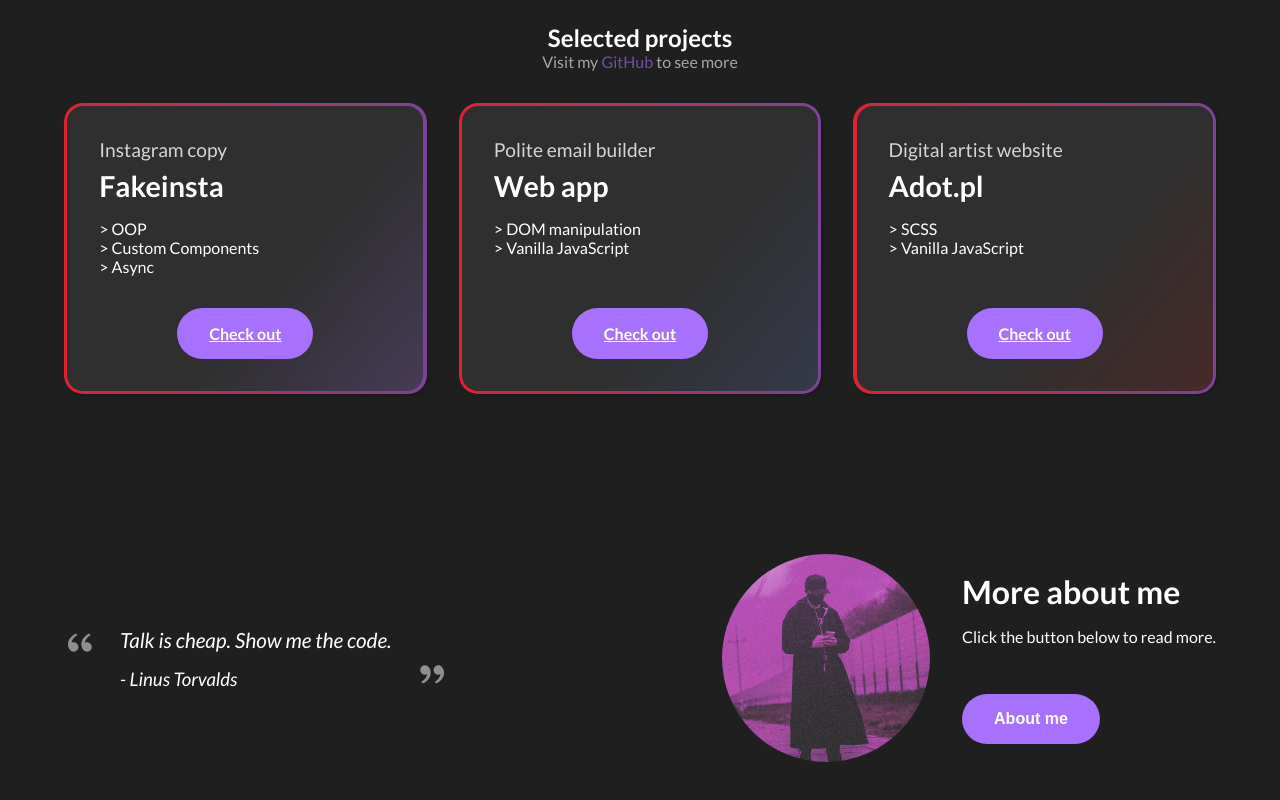
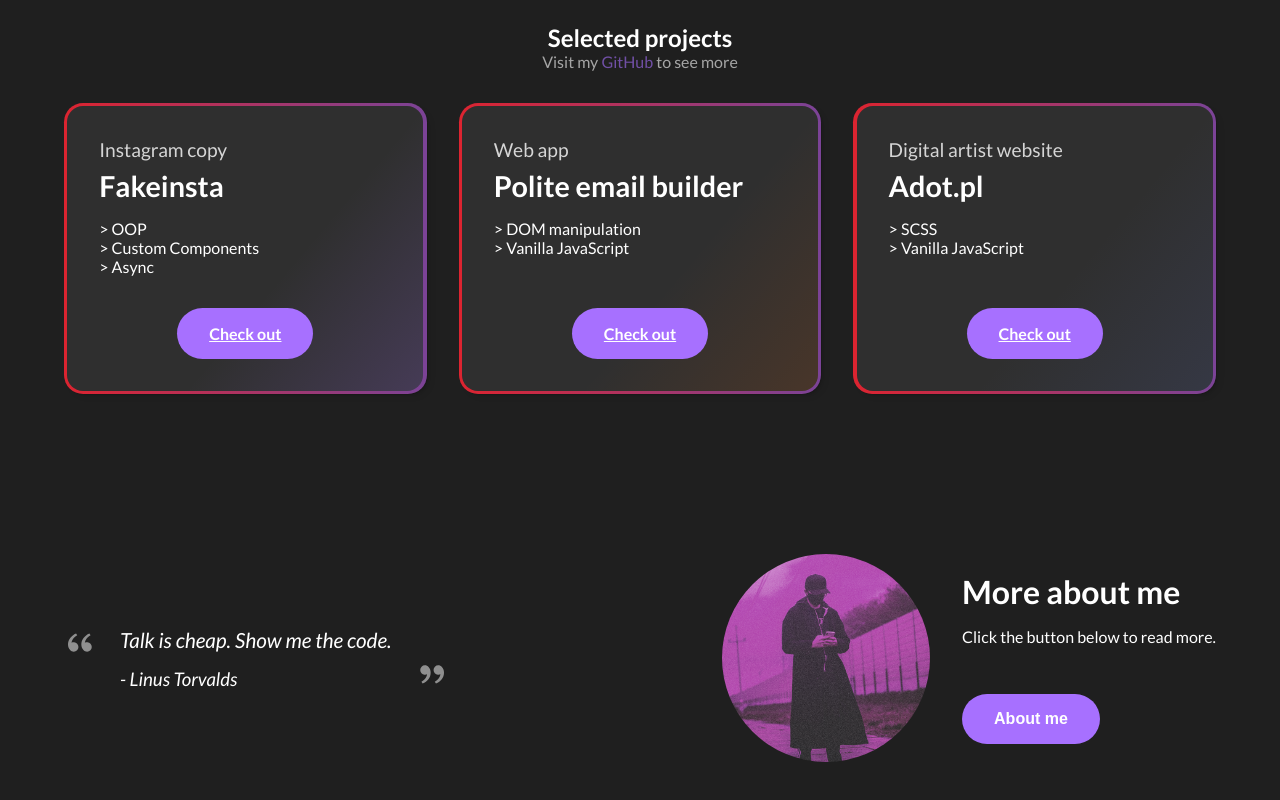
Before and after one commit to goodideagiver/purple-dev-react, a React (Create React App) app: page / in a window 1280 px wide. Shown: the part 1205-2005 px from the top of the page. Built offline with nearby package versions, Linux system fonts and the light colour scheme.

Commit message:
small fix

```diff
--- a/src/components/UI/projectCards/data/index.js
+++ b/src/components/UI/projectCards/data/index.js
@@ -7,18 +7,18 @@ const cardData = [
 		color: '#a66fff30',
 	},
 	{
-		title: 'Web app',
-		shortDesc: 'Polite email builder',
+		title: 'Polite email builder',
+		shortDesc: 'Web app',
 		desc: ['DOM manipulation', 'Vanilla JavaScript'],
 		link: 'https://goodideagiver.github.io/polite-email-builder/',
-		color: '#6284ff21',
+		color: '#FA640020',
 	},
 	{
 		title: 'Adot.pl',
 		shortDesc: 'Digital artist website',
 		desc: ['SCSS', 'Vanilla JavaScript'],
 		link: 'https://www.adot.pl/',
-		color: '#ff00001f',
+		color: '#6276D720',
 	},
 ];
 
```
